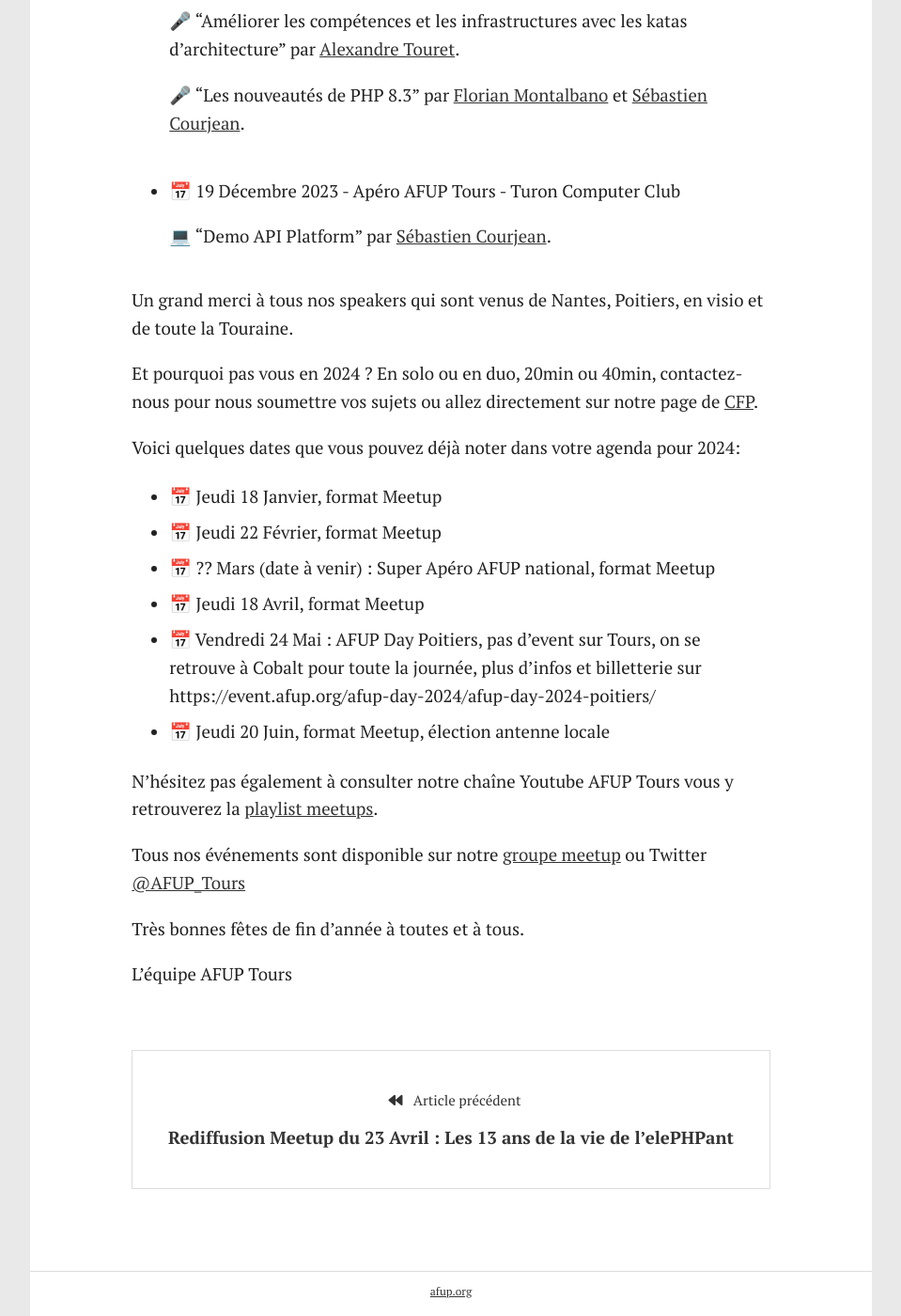
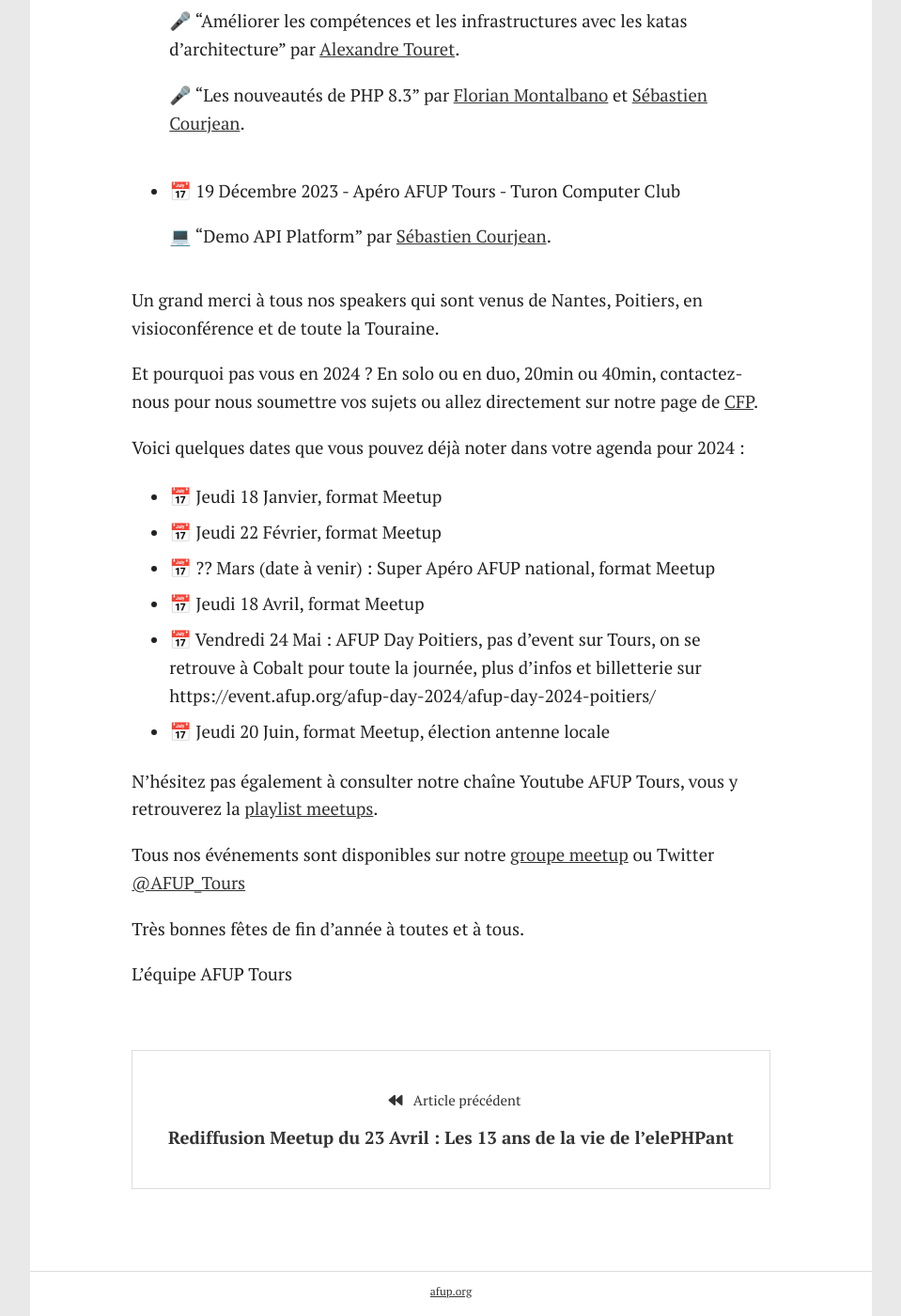
Before and after one commit to afup/tours.afup.org, a Jekyll site: the page built from _posts/2023-12-21-retrospective-2023.md, in a window 1280 px wide and 1400 px high, scrolled down 1869 px. Shown: the whole window at 94% size, without its empty margins (160-1119 px from the left). Built offline with Jekyll 4.4.1, drawn with Linux system fonts in a browser that asks for light colours.

Commit message:
[TASK] Fix wording

```diff
--- a/_posts/2023-12-21-retrospective-2023.md
+++ b/_posts/2023-12-21-retrospective-2023.md
@@ -60,11 +60,11 @@ Mais avant cela, nous tenions à vous faire un petit récapitulatif de cette ann
 
   💻 "Demo API Platform" par [Sébastien Courjean](https://twitter.com/seblu37).
 
-Un grand merci à tous nos speakers qui sont venus de Nantes, Poitiers, en visio et de toute la Touraine.
+Un grand merci à tous nos speakers qui sont venus de Nantes, Poitiers, en visioconférence et de toute la Touraine.
 
 Et pourquoi pas vous en 2024 ? En solo ou en duo, 20min ou 40min, contactez-nous pour nous soumettre vos sujets ou allez directement sur notre page de [CFP](https://conference-hall.io/public/event/YLgOeNa3PtvKQ3J5Dv9d).
 
-Voici quelques dates que vous pouvez déjà noter dans votre agenda pour 2024:
+Voici quelques dates que vous pouvez déjà noter dans votre agenda pour 2024 :
 - 📅 Jeudi 18 Janvier, format Meetup
 - 📅 Jeudi 22 Février, format Meetup
 - 📅 ?? Mars (date à venir) : Super Apéro AFUP national, format Meetup
@@ -72,10 +72,10 @@ Voici quelques dates que vous pouvez déjà noter dans votre agenda pour 2024:
 - 📅 Vendredi 24 Mai : AFUP Day Poitiers, pas d'event sur Tours, on se retrouve à Cobalt pour toute la journée, plus d'infos et billetterie sur https://event.afup.org/afup-day-2024/afup-day-2024-poitiers/
 - 📅 Jeudi 20 Juin, format Meetup, élection antenne locale
 
-N'hésitez pas également à consulter notre chaîne Youtube AFUP Tours vous y retrouverez la [playlist meetups](https://www.youtube.com/playlist?list=PLpRM-eg0NZKM470p-7PqIpAcsk5EvWkko).
+N'hésitez pas également à consulter notre chaîne Youtube AFUP Tours, vous y retrouverez la [playlist meetups](https://www.youtube.com/playlist?list=PLpRM-eg0NZKM470p-7PqIpAcsk5EvWkko).
 
 
-Tous nos événements sont disponible sur notre [groupe meetup](https://www.meetup.com/fr-FR/afup-tours-php/) ou Twitter [@AFUP_Tours](https://twitter.com/AFUP_Tours)
+Tous nos événements sont disponibles sur notre [groupe meetup](https://www.meetup.com/fr-FR/afup-tours-php/) ou Twitter [@AFUP_Tours](https://twitter.com/AFUP_Tours)
 
 Très bonnes fêtes de fin d'année à toutes et à tous.
 
```
